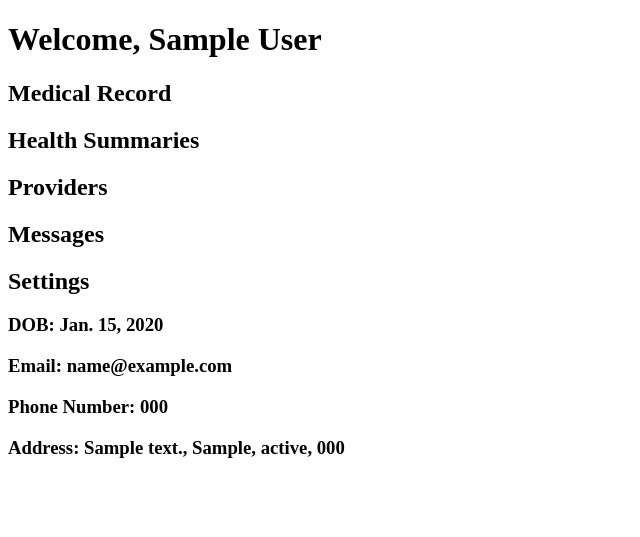
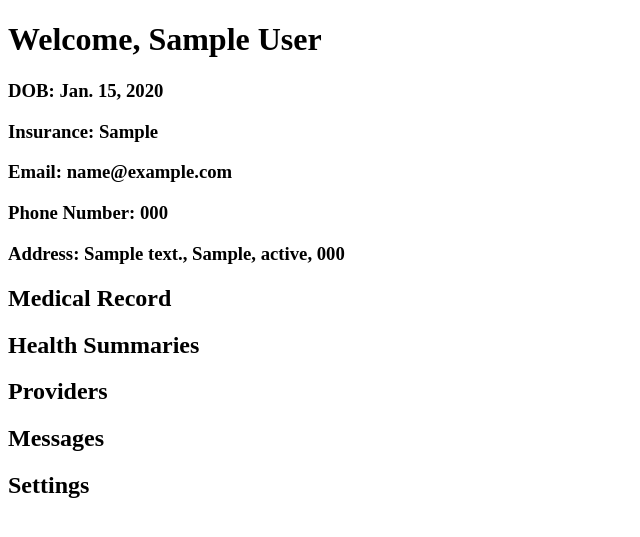
Before and after one commit to thejonathanma/medhacks17, a Django app: page /patient/profile/ in a window 1280 px wide. Shown: the top 537 px of the page, without its empty margins (0-640 px from the left). Run offline with Django 3.2, Linux system fonts and the light colour scheme; a user stored in the database is signed in; tables that the repository leaves empty hold one stand-in row (values such as "Sample post"); grey boxes marked "Sample" are stand-in pictures; some libraries are stand-ins or nearby versions.

Commit message:
some more

```diff
--- a/index/templates/user/profile.html
+++ b/index/templates/user/profile.html
@@ -15,6 +15,13 @@
         {% endwith %}
         <div class="profile-header-text border">
             <h1 class="profile-header-text-title">Welcome, {{patient.first_name}} {{patient.last_name}}</h1>
+            <div class="border ">
+                <h3>DOB: {{patient.dob}}</h3>
+                <h3>Insurance: {{patient.insurance}}</h3>
+                <h3>Email: {{user.email}}</h3>
+                <h3>Phone Number: {{patient.phone_number}}</h3>
+                <h3>Address: {{patient.address}}, {{patient.city}}, {{patient.state}}, {{patient.zip_code}}</h3>
+            </div>
             <div class="profile-header-options">
                 <a><h2>Medical Record</h2></a>
                 <a><h2>Health Summaries</h2></a>
@@ -25,12 +32,7 @@
         </div>
     </div>
     <div class="border profile-information">
-        <div class="border information-quickview">
-            <h3>DOB: {{patient.dob}}</h3>
-            <h3>Email: {{user.email}}</h3>
-            <h3>Phone Number: {{patient.phone_number}}</h3>
-            <h3>Address: {{patient.address}}, {{patient.city}}, {{patient.state}}, {{patient.zip_code}}</h3>
-        </div>
+        <div class="health-summaries"></div>
         <div class="border updates">
         </div>
     </div>
```
Also changed, not shown: index/static/index/sass/profile.scss (+7 -1 lines).
